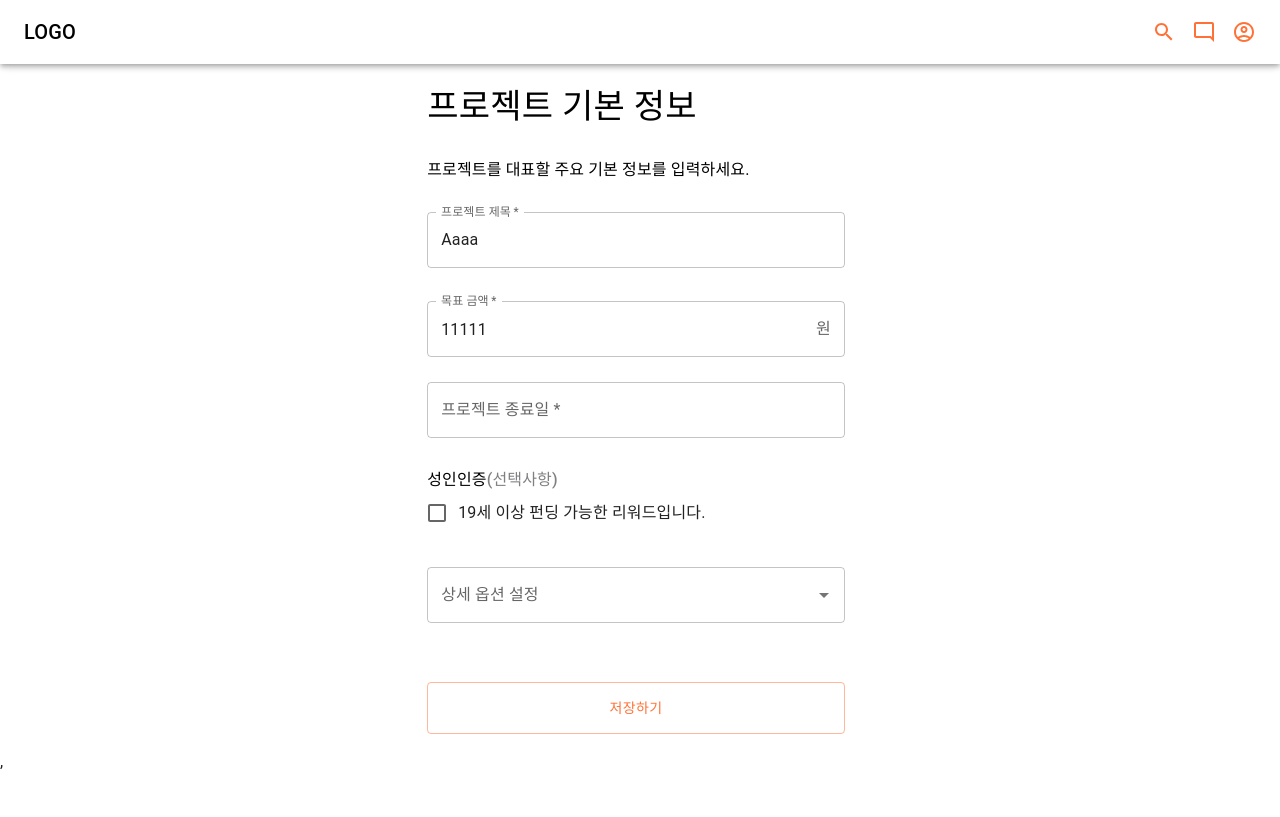
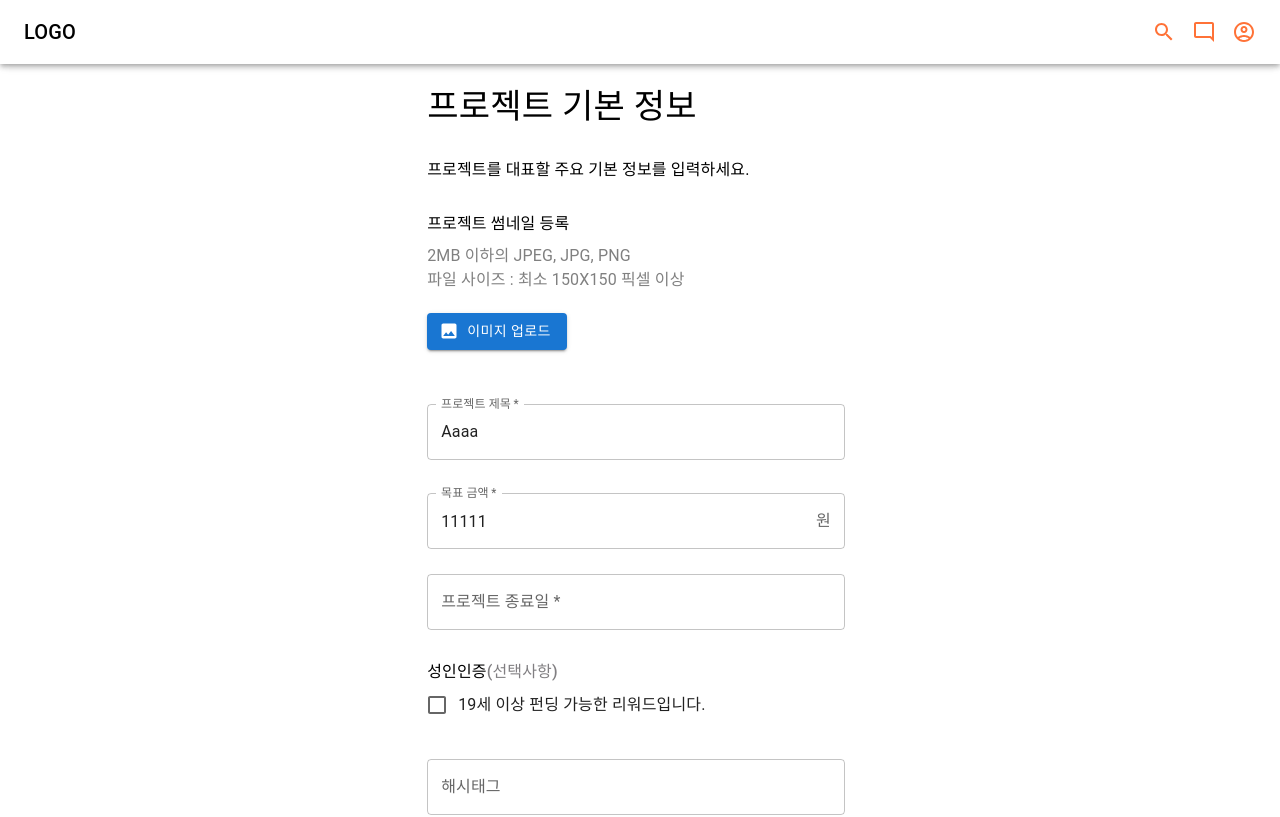
Before and after one commit to walk-it-talk-it-final/walk-it-talk-it-org, a React (Create React App) app in the folder front/: page /AddProject in a window 1280 px wide. Shown: the top 817 px of the page. Built offline with nearby package versions, Linux system fonts and the light colour scheme.

Commit message:
fix : 프로젝트 카드 컴포넌트
썸네일 업로드 추가 및 해시태그 부분 수정

```diff
--- a/front/src/components/projects/BasicInfo.jsx
+++ b/front/src/components/projects/BasicInfo.jsx
@@ -9,6 +9,7 @@ import {
   InputLabel,
   FormControl,
   Input,
+  styled,
 } from "@mui/material";
 import { useForm, Controller } from "react-hook-form";
 import InputAdornment from "@mui/material/InputAdornment";
@@ -19,6 +20,7 @@ import FormControlLabel from "@mui/material/FormControlLabel";
 import Checkbox from "@mui/material/Checkbox";
 import Stack from "@mui/material/Stack";
 import "react-quill/dist/quill.snow.css";
+import ImageIcon from '@mui/icons-material/Image';
 
 const BasicInfo = ({
   formatCurrency,
@@ -48,6 +50,9 @@ const BasicInfo = ({
     },
   });
 
+  // 미리보기 이미지를 저장할 상태
+  const [thumbnailPreview, setThumbnailPreview] = useState(null);
+
   // 등록 버튼 클릭 핸들러 (프로젝트 기본 정보 버튼)
   const basicInfoSaveBtnClick = (data) => {
     alert("기본 정보 저장 완료");
@@ -55,6 +60,35 @@ const BasicInfo = ({
     console.log({ ...inputs, ...data });
     setInputs({ ...inputs, ...data }); // 들어간 값 확인
   };
+
+  // 썸네일 업로드 이벤트 핸들러
+  const handleThumbnailUpload = (e) => {
+    const file = e.target.files[0];
+    if (file) {
+      const reader = new FileReader();
+      reader.onloadend = () => {
+        const base64String = reader.result;
+
+        // 이것은 ... 이미지도 객체에 전달하려고 한 것인데..... 뭔가 아닌 것 같읍니다 ....
+        console.log("썸네일 이미지 Base64 문자열:", base64String);
+        setThumbnailPreview(base64String);
+      };
+      reader.readAsDataURL(file);
+    }
+  };
+
+  // 썸네일 업로드 버튼
+  const VisuallyHiddenInput = styled('input')({
+    clip: 'rect(0 0 0 0)',
+    clipPath: 'inset(50%)',
+    height: 1,
+    overflow: 'hidden',
+    position: 'absolute',
+    bottom: 0,
+    left: 0,
+    whiteSpace: 'nowrap',
+    width: 1,
+  });
 
   return (
     <div className="basicInfo">
@@ -83,6 +117,53 @@ const BasicInfo = ({
           프로젝트를 대표할 주요 기본 정보를 입력하세요.
         </Typography>
         <div style={{ width: "100%" }}>
+
+          {/* 썸네일 등록 부분 추가 */}
+          <Typography
+            sx={{
+              variant: "body1",
+              color: "initial",
+              fontWeight: "medium",
+              mb: "2%"
+            }}
+          >
+            프로젝트 썸네일 등록
+          </Typography>
+          <Typography
+            sx={{
+              variant: "body1",
+              color: "grey",
+              mb: "5%",
+            }}
+          >
+            2MB 이하의 JPEG, JPG, PNG <br/> 파일 사이즈 : 최소 150X150 픽셀 이상
+          </Typography>
+          <Button
+            component="label"
+            role={undefined}
+            variant="contained"
+            tabIndex={-1}
+            startIcon={<ImageIcon />}
+            sx={{
+              mb: "13%"
+            }}
+          >
+            이미지 업로드
+            <VisuallyHiddenInput type="file" onChange={handleThumbnailUpload} />
+          </Button>
+
+          {/* 썸네일 미리보기 */}
+          {thumbnailPreview && (
+            <div style={{ display: "flex", justifyContent: "center" }}>
+              <img
+                src={thumbnailPreview}
+                alt="Thumbnail Preview"
+                style={{ maxWidth: "100%", maxHeight: "200px", marginBottom: "8%" }}
+              />
+            </div>
+          )}
+
+
           <TextField
             required
             {...register("projectTitle", { required: true })}
@@ -197,33 +278,80 @@ const BasicInfo = ({
                 <Autocomplete
                   {...field}
                   multiple
+                  freeSolo
                   id="hashtag"
                   options={options}
                   getOptionLabel={(option) => option.title}
                   filterSelectedOptions
+                  onChange={(e, newValue) => {
+                    const newValueSet = new Set(newValue.map((option) => option.title));
+                    const newOptions = [...newValueSet].map((title) => ({ title }));
+                    field.onChange(newOptions);
+                    if (e.type === 'change' && e.target.value.trim().endsWith(',')) {
+                      setTimeout(() => {
+                        e.target.value = '';
+                      }, 0);
+                    }
+                  }}
                   renderInput={(params) => (
                     <TextField
                       {...params}
-                      label="상세 옵션 설정"
-                      placeholder="옵션 선택"
+                      label="해시태그"
+                      placeholder="키워드와 반점을 같이 입력해주세요."
+                      onChange={(e) => {
+                        const { value } = e.target;
+                        if (value.trim().endsWith(',')) {
+                          const trimmedValue = value.slice(0, -1).trim();
+                          if (trimmedValue) {
+                            const newData = [...field.value, { title: trimmedValue }];
+                            field.onChange(newData);
+                            setTimeout(() => {
+                              e.target.value = '';
+                            }, 0);
+                          }
+                        }
+                      }}
+                      onKeyDown={(e) => {
+                        if (e.key === ",") {
+                          e.preventDefault();
+                          const trimmedValue = params.inputProps.value.trim();
+                          if (trimmedValue) {
+                            const newData = [...field.value, { title: trimmedValue }];
+                            field.onChange(newData);
+                            setTimeout(() => {
+                              params.inputProps.onChange({ target: { value: '' } });
+                            }, 0);
+                          }
+                        } else if (e.key === "Enter") {
+                          e.preventDefault(); // 엔터 키 기본 동작 막기
+                          const trimmedValue = params.inputProps.value.trim();
+                          if (trimmedValue) {
+                            const newData = [...field.value, { title: trimmedValue }];
+                            setTimeout(() => {
+                              field.onChange(newData);
+                              params.inputProps.onChange({ target: { value: '' } });
+                            }, 0);
+                          }
+                        }
+                      }}
                     />
                   )}
-                  onChange={(_, data) => field.onChange(data)}
                   sx={{
                     width: "100%",
                     "& .MuiInputLabel-root.MuiInputLabel-shrink": {
-                      color: "mainColor",
+                      color: mainColor,
                     },
-                    "& .MuiOutlinedInput-root.Mui-focused .MuiOutlinedInput-notchedOutline":
-                      {
-                        borderColor: "subColor4",
+                    "& .MuiOutlinedInput-root.Mui-focused .MuiOutlinedInput-notchedOutline": {
+                      borderColor: subColor4,
                     },
                   }}
                 />
               )}
             />
           </Stack>
+
         </div>
+
         <Button
           type="submit"
           variant="outlined"
--- a/front/src/pages/AddProject.jsx
+++ b/front/src/pages/AddProject.jsx
@@ -28,31 +28,12 @@ const AddProject = () => {
   const location = useLocation();
   const [basicInfoSaved, setBasicInfoSaved] = useState(false); // 프로젝트 기본 정보 저장 여부 상태
   const [rewardInfoSaved, setRewardInfoSaved] = useState(false); // 리워드 정보 저장 여부 상태
-
-  const [selectedFiles, setSelectedFiles] = useState([]); // 선택된 파일 배열 상태 (이미지 첨부 시 사용되는 코드)
-  const [storyContent, setStoryContent] = useState(""); // 리액트 큐일에 작성한 내용 확인 (스토리)
   const [inputs, setInputs] = useState(location.state);
 
-  // 옵션 셀렉트 박스 이게 해시태그의 역할을 하는건지 헷갈려서 일단 id 값에 해시태그로 써놓았습니당...
+
   const options = [
-    { title: "1인", id: "onePerson" },
-    { title: "2인", id: "twoPersens" },
-    { title: "3인", id: "threePersons" },
-    { title: "4인", id: "fourPersons" },
-    { title: "5인 이상", id: "FiveUpPersons" },
-    { title: "당일치기", id: "oneday" },
-    { title: "1박 2일", id: "twodays" },
+
   ];
-
-  // 리워드 영역에서  한정수량 체크
-  const [isLimited, setIsLimited] = useState(false);
-
-  const handleCheckboxChange = (event) => {
-    setIsLimited(event.target.checked);
-    if (!event.target.checked) {
-      setValue("limitedQuantity", "");
-    }
-  };
 
   // 금액 입력 필드에 반점 추가하는 함수
   const formatCurrency = (value) => {
```
Also changed, not shown: front/src/components/layouts/CardList.jsx (renamed from front/src/components/CardList.jsx). Lines whose indentation alone changed are shown as unchanged.
